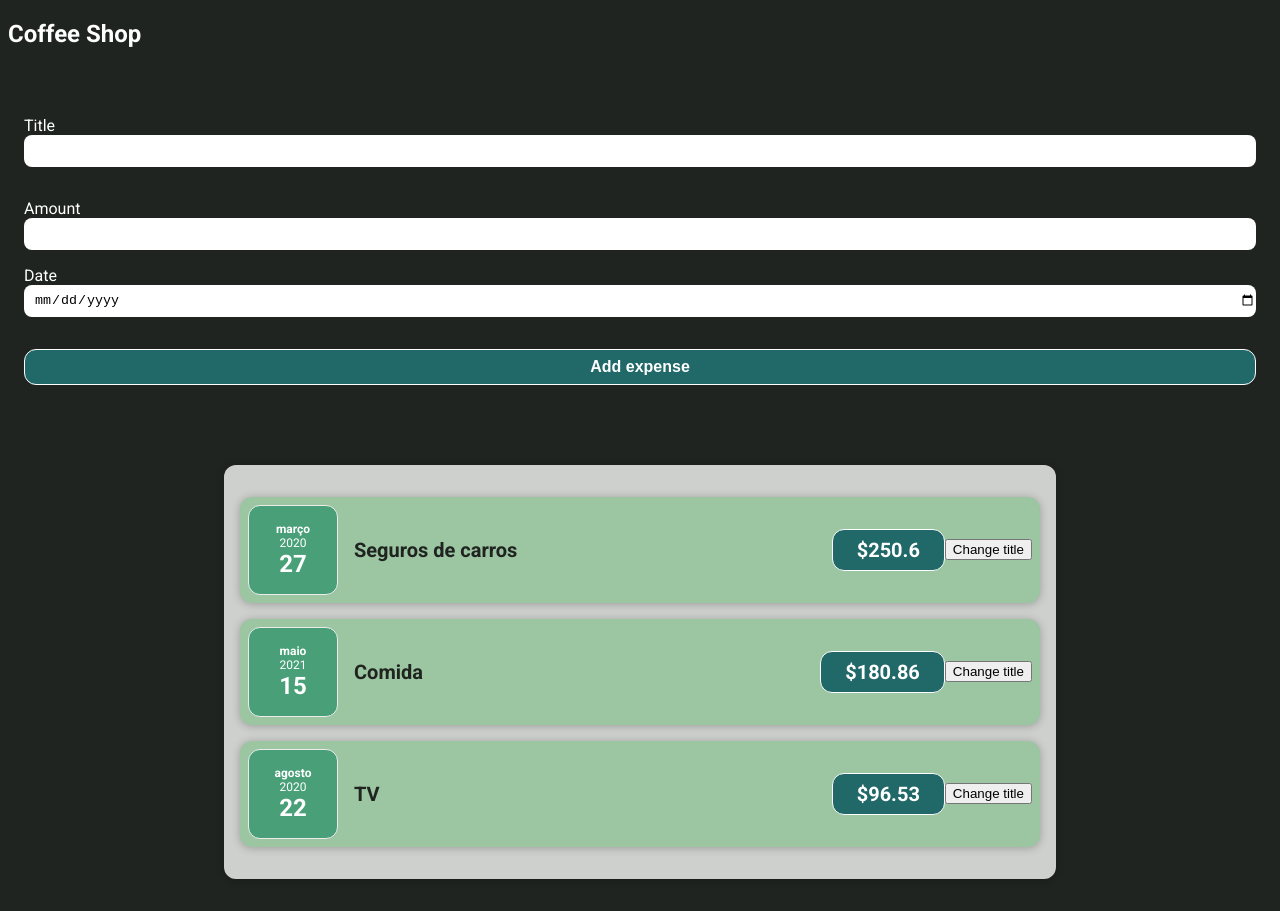
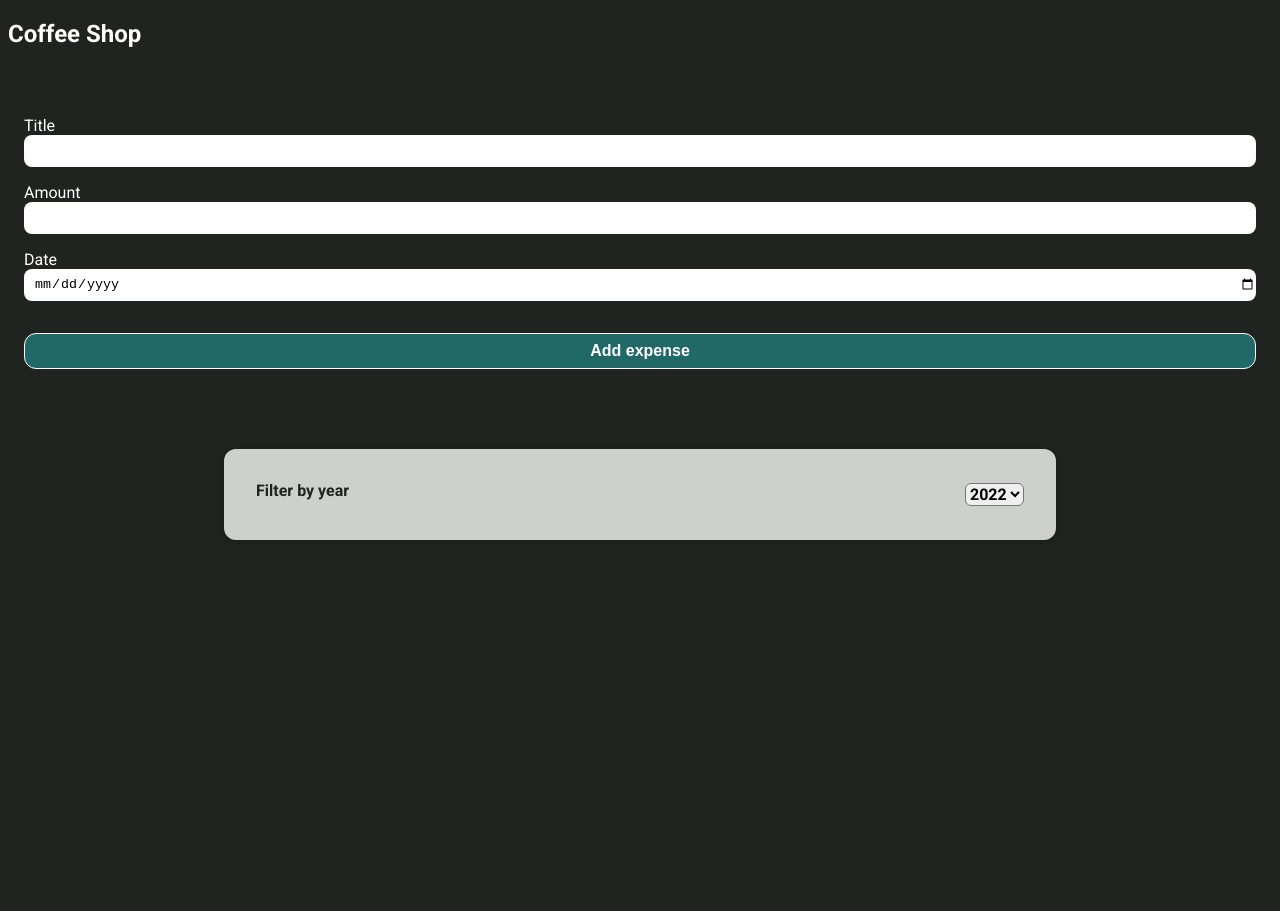
Before and after one commit to helderfonseca/starting-setup, a React (Create React App) app: page / in a window 1280 px wide. After the commit the page ends 800 px from the top, so only its background shows below. Built offline with nearby package versions, Linux system fonts and the light colour scheme.

Commit message:
add filter select option

```diff
--- a/src/App.js
+++ b/src/App.js
@@ -4,11 +4,39 @@ import { NewExpense } from './components/NewExpense/NewExpense';
 
 const App = () => {
 
+  const expenses = [
+    {
+      id: 'e1',
+      title: 'Seguros de carros',
+      price: 250.60,
+      date: new Date(2020, 2, 27)
+    },
+    {
+      id: 'e2',
+      title: 'Comida',
+      price: 180.86,
+      date: new Date(2021, 4, 15)
+    },
+    {
+      id: 'e3',
+      title: 'TV',
+      price: 96.53,
+      date: new Date(2020, 7, 22)
+    }
+  ];
+
+  const addExpenseData = expense => {
+    console.log("In App.js");
+    //console.log(expense);
+    expenses.unshift(expense);
+    console.log(expenses);
+  }
+
   return (
     <div className="app">
       <h2>Coffee Shop</h2>
-      <NewExpense />
-      <Expenses />
+      <NewExpense onAddExpense={addExpenseData}/>
+      <Expenses items={expenses}/>
     </div>
   );
 }
--- a/src/components/Expenses/ExpenseItem.js
+++ b/src/components/Expenses/ExpenseItem.js
@@ -7,7 +7,7 @@ export const ExpenseItem = (props) => {
   return (
 
     props.expenses && props.expenses.map(expense => {
-    return  <Card key={expense.id} className='expense-item'>
+    return <Card key={expense.id} className='expense-item'>
               <ExpenseDate date={expense.date} />
               <div className='expense-item__description'>
                 <h2>{expense.title}</h2>
@@ -15,6 +15,8 @@ export const ExpenseItem = (props) => {
               </div>
               <button>Change title</button>
             </Card>
+    }).filter(expense => {
+      return expense?.date?.getFullYear() === props.selected
     })
   );
 }
--- a/src/components/Expenses/Expenses.js
+++ b/src/components/Expenses/Expenses.js
@@ -1,33 +1,23 @@
+import { useState } from "react";
+import { ExpensesFilter } from "./ExpensesFilter";
 import { ExpenseItem } from "./ExpenseItem";
 import { Card } from '../UI/Card';
 import './Expenses.css';
 
-export const Expenses = () => {
 
-  const expenses = [
-    {
-      id: 'e1',
-      title: 'Seguros de carros',
-      price: 250.60,
-      date: new Date(2020, 2, 27)
-    },
-    {
-      id: 'e2',
-      title: 'Comida',
-      price: 180.86,
-      date: new Date(2021, 4, 15)
-    },
-    {
-      id: 'e3',
-      title: 'TV',
-      price: 96.53,
-      date: new Date(2020, 7, 22)
-    }
-  ];
+export const Expenses = (props) => {
+
+  const [selected, setSelected] = useState('2022');
+  const expenses = props.items;
+
+  const filteredYearHandler = filteredYear => {
+    setSelected(filteredYear);
+  };
 
   return (
     <Card className="expenses">
-      <ExpenseItem expenses={expenses}/>
+      <ExpensesFilter selected={selected} onFilterYear={filteredYearHandler}/>
+      <ExpenseItem selected={selected} expenses={expenses}/>
     </Card>
   );
 }
--- /dev/null
+++ b/src/components/Expenses/ExpensesFilter.css
@@ -0,0 +1,24 @@
+.expense-filter {
+  color: inherit;
+  padding: 0 1rem;
+}
+
+.expense-filter__control {
+  display: flex;
+  width: 100%;
+  align-items: center;
+  justify-content: space-between;
+  margin: 1rem 0;
+}
+
+.expense-filter label {
+  font-weight: bold;
+  margin-bottom: 0.5rem;
+}
+
+.expense-filter select {
+  font: inherit;
+  padding: 0.5re, 3rem;
+  font-weight: bold;
+  border-radius: 6px;
+}
--- /dev/null
+++ b/src/components/Expenses/ExpensesFilter.js
@@ -0,0 +1,26 @@
+import './ExpensesFilter.css';
+
+export const ExpensesFilter = (props) => {
+
+  const changeYearHandler = event => {
+    //console.log(event.target.value);
+    props.onFilterYear(event.target.value);
+
+    console.log("ExpensesFilter");
+    console.log(props.selected);
+  }
+
+  return (
+    <div className='expense-filter'>
+      <div className="expense-filter__control">
+        <label>Filter by year</label>
+        <select value={props.selected} onChange={changeYearHandler}>
+          <option value='2022'>2022</option>
+          <option value='2021'>2021</option>
+          <option value='2020'>2020</option>
+          <option value='2019'>2019</option>
+        </select>
+      </div>
+    </div>
+  );
+}
--- a/src/components/NewExpense/ExpenseForm.js
+++ b/src/components/NewExpense/ExpenseForm.js
@@ -34,7 +34,7 @@ export const ExpenseForm = (props) => {
     setDate("");
 
     props.onSaveExpenseData(expenseData);
-    console.log(expenseData);
+    //console.log(expenseData);
   }
 
   return (
@@ -47,7 +47,6 @@ export const ExpenseForm = (props) => {
                   id="expense_title"
                   value={title}
                   onChange={handleTitle}/>
-          <p>{title}</p>
         </div>
         <div className='new_expense__control'>
           <label htmlFor="expense_amount">Amount</label>
--- a/src/components/NewExpense/NewExpense.js
+++ b/src/components/NewExpense/NewExpense.js
@@ -1,7 +1,7 @@
 import { ExpenseForm } from "./ExpenseForm";
 import './ExpenseForm.css';
 
-export const NewExpense = () => {
+export const NewExpense = (props) => {
 
   /*function uuidv4() {
     return ([1e7]+-1e3+-4e3+-8e3+-1e11).replace(/[018]/g, c =>
@@ -16,7 +16,8 @@ export const NewExpense = () => {
       ...expenseData,
       id: uuid
     };
-    console.log("Expense from new Expense Component: ", newExpenseData);
+    props.onAddExpense(newExpenseData);
+    //console.log("Expense from new Expense Component: ", newExpenseData);
   };
 
   return (
```
